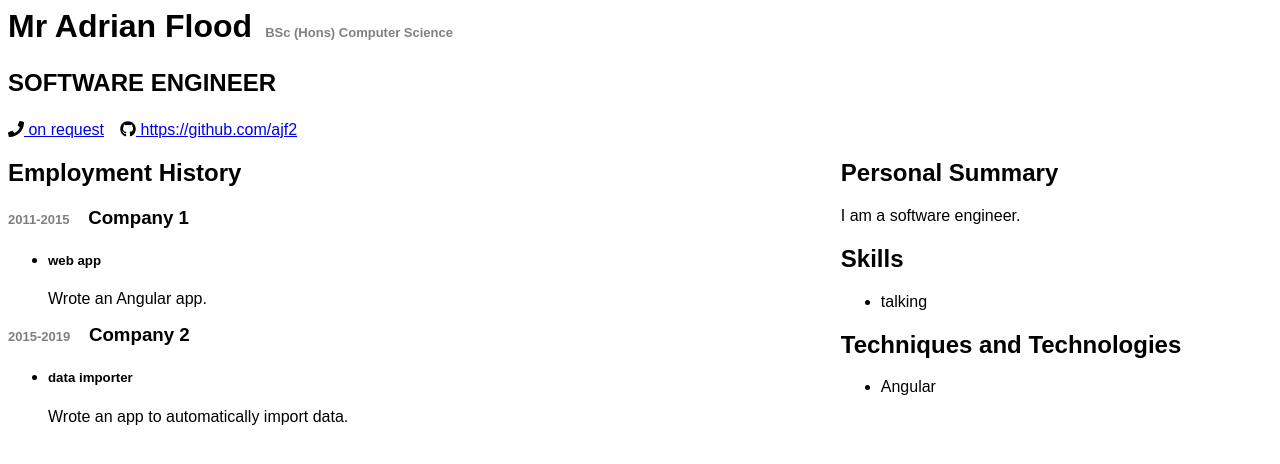
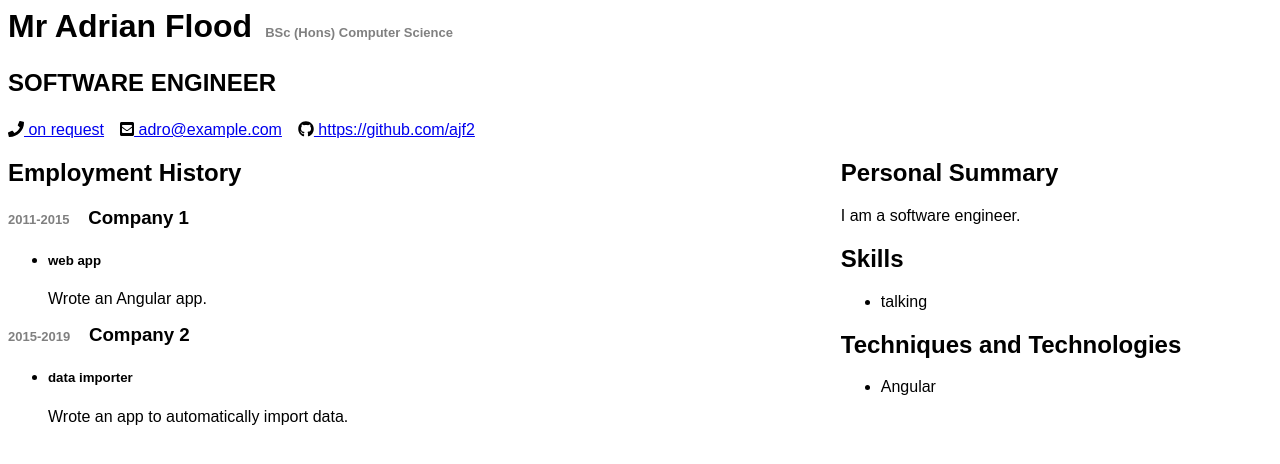
Before and after one commit to ajf2/cv, an Angular app: page / in a window 1280 px wide. Shown: the top 464 px of the page. Built offline with nearby package versions, Linux system fonts and the light colour scheme.

Commit message:
Added email.

```diff
--- a/src/app/cv/cv.component.html
+++ b/src/app/cv/cv.component.html
@@ -1,5 +1,5 @@
 <app-header [name]="cvData.name" [nameSuffix]="cvData.nameSuffix" [jobTitle]="cvData.jobTitle"
-  [telephone]="cvData.telephone" [githubLink]="cvData.githubLink"></app-header>
+  [telephone]="cvData.telephone" [email]="cvData.email" [githubLink]="cvData.githubLink"></app-header>
 <div class="flex-container">
   <div class="flex-item-1">
     <app-employment-history [employmentHistory]="cvData.employmentHistory"></app-employment-history>
--- a/src/app/cv/cv.ts
+++ b/src/app/cv/cv.ts
@@ -5,6 +5,7 @@ export interface CV {
   nameSuffix: string;
   jobTitle: string;
   telephone: string;
+  email: string;
   githubLink: string;
   skills: string[];
   tech: string[];
--- a/src/app/header/header.component.html
+++ b/src/app/header/header.component.html
@@ -4,6 +4,9 @@
 <div class="telephone">
   <span class="fas fa-phone"></span><a type="telephone" [href]="'tel:' + telephone"> {{telephone}}</a>
 </div>
+<div class="email">
+  <span class="fas fa-envelope-square"></span><a type="email" [href]="'mailto:' + email"> {{email}}</a>
+</div>
 <div class="github-link">
   <span class="fab fa-github"></span><a [href]="githubLink"> {{githubLink}}</a>
 </div>
--- a/src/app/header/header.component.scss
+++ b/src/app/header/header.component.scss
@@ -18,6 +18,11 @@
   display: inline;
 }
 
+.email {
+  display: inline;
+  padding-left: 1em;
+}
+
 .github-link {
   display: inline;
   padding-left: 1em;
--- a/src/app/header/header.component.ts
+++ b/src/app/header/header.component.ts
@@ -11,6 +11,7 @@ export class HeaderComponent implements OnInit {
   @Input() nameSuffix: string;
   @Input() jobTitle: string;
   @Input() telephone: string;
+  @Input() email: string;
   @Input() githubLink: string;
 
   constructor() { }
--- a/src/data.json
+++ b/src/data.json
@@ -3,6 +3,7 @@
   "nameSuffix": "BSc (Hons) Computer Science",
   "jobTitle": "Software Engineer",
   "telephone": "on request",
+  "email": "adro@example.com",
   "githubLink": "https://github.com/ajf2",
   "skills": [
     "talking"
```
